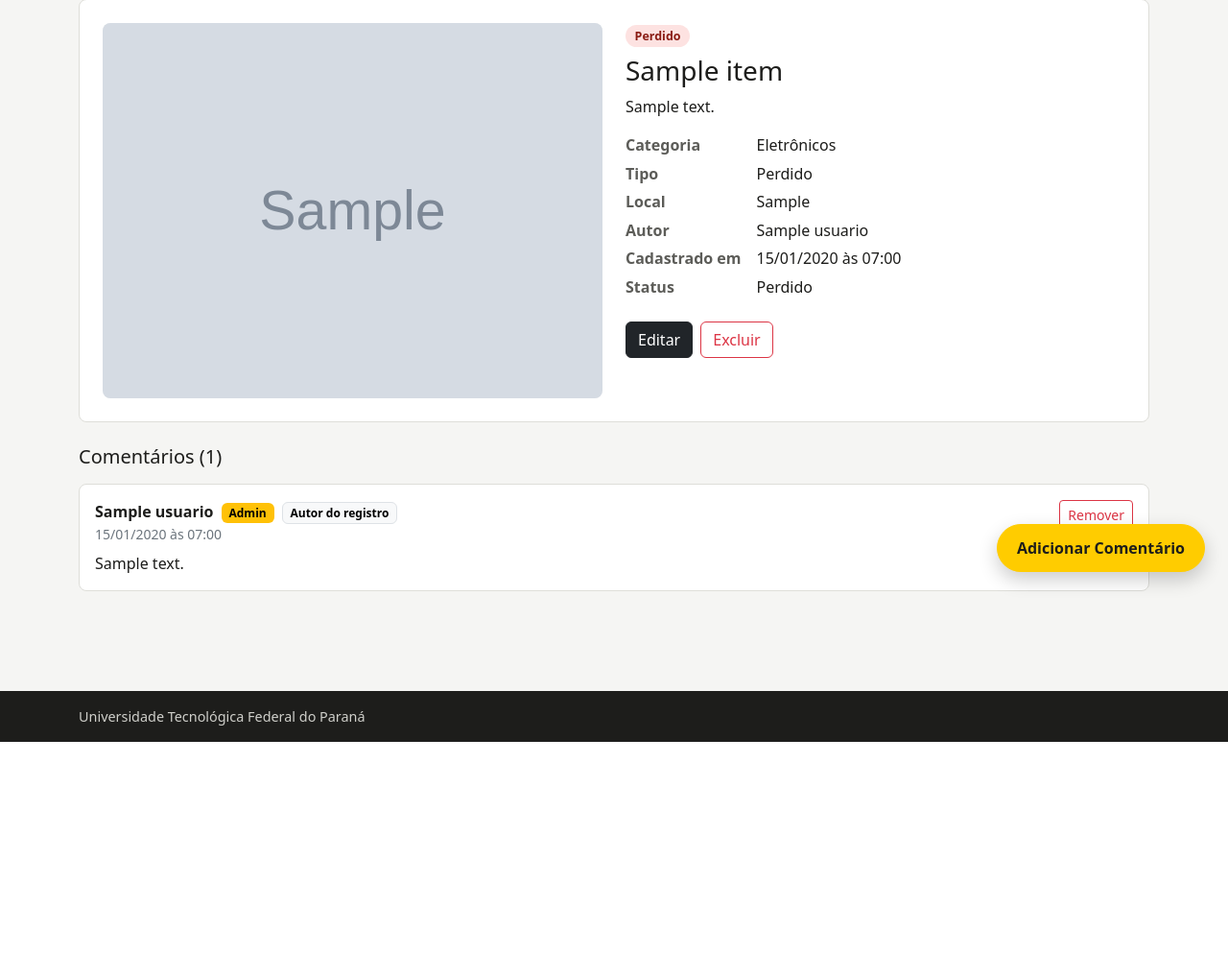
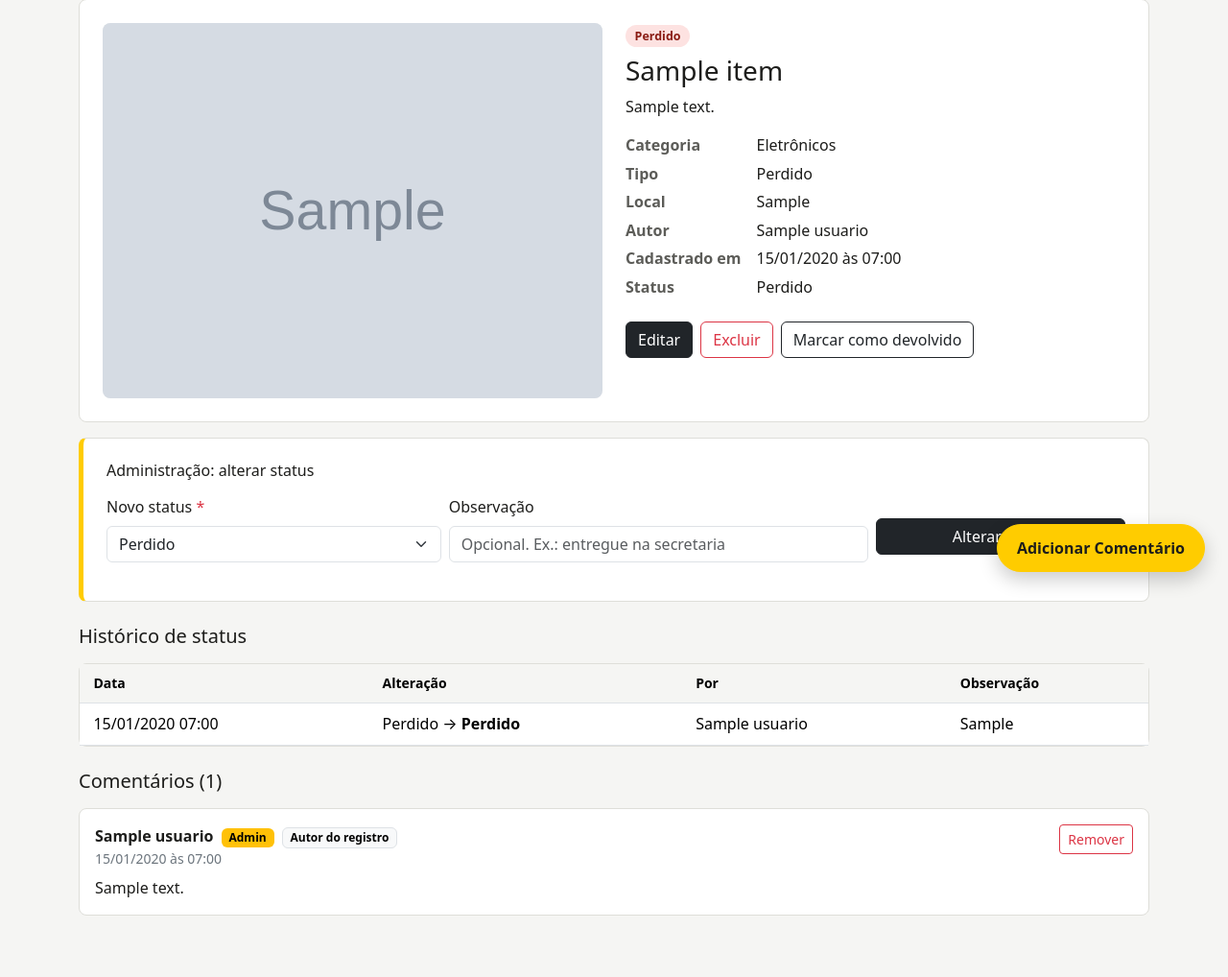
Before and after one commit to amand4morais/achados-perdidos-utfpr, a Django app: page /itens/1/ in a window 1280 px wide. Shown: the part 180-1198 px from the top of the page at 96% size. Before the commit the page ends 953 px from the top, so only its background shows below. Run offline with Django 5.2, Linux system fonts and the light colour scheme; a user stored in the database is signed in; tables that the repository leaves empty hold one stand-in row (values such as "Sample post"); grey boxes marked "Sample" are stand-in pictures.

Commit message:
adiciona alteracao de status e historico de mudanças

```diff
--- a/itens/forms.py
+++ b/itens/forms.py
@@ -96,3 +96,16 @@ class FormularioComentario(CamposBootstrapMixin, forms.ModelForm):
         if not texto:
             raise forms.ValidationError("Escreva alguma coisa antes de salvar.")
         return texto
+
+
+class FormularioStatus(CamposBootstrapMixin, forms.Form):
+    status = forms.ChoiceField(label="Novo status", choices=Item.Status.choices)
+    observacao = forms.CharField(
+        label="Observação",
+        required=False,
+        max_length=200,
+        widget=forms.TextInput(attrs={"placeholder": "Opcional. Ex.: entregue na secretaria"}),
+    )
+
+    def clean_observacao(self):
+        return " ".join(self.cleaned_data.get("observacao", "").split())
--- a/itens/models.py
+++ b/itens/models.py
@@ -1,5 +1,5 @@
 from django.conf import settings
-from django.db import models
+from django.db import models, transaction
 from django.db.models import Q
 from django.urls import reverse
 
@@ -74,6 +74,18 @@ class Item(models.Model):
             status_novo=self.status,
             observacao=observacao,
         )
+
+    def alterar_status(self, novo_status, usuario, observacao=""):
+        anterior = self.status
+        if anterior == novo_status:
+            return None
+        with transaction.atomic():
+            self.status = novo_status
+            self.save(update_fields=["status", "atualizado_em"])
+            return self.registrar_historico(usuario, anterior, observacao)
+
+    def pode_marcar_devolvido(self, usuario):
+        return self.pode_editar(usuario) and not self.esta_finalizado
 
     def pode_editar(self, usuario):
         return usuario.is_authenticated and usuario.pk == self.autor_id
--- a/itens/urls.py
+++ b/itens/urls.py
@@ -8,6 +8,8 @@ urlpatterns = [
     path("itens/<int:pk>/", views.detalhes, name="detalhes"),
     path("itens/<int:pk>/editar/", views.editar, name="editar"),
     path("itens/<int:pk>/excluir/", views.excluir, name="excluir"),
+    path("itens/<int:pk>/status/", views.alterar_status, name="alterar_status"),
+    path("itens/<int:pk>/devolvido/", views.marcar_devolvido, name="marcar_devolvido"),
     path("itens/<int:pk>/comentarios/", views.comentar, name="comentar"),
     path("comentarios/<int:pk>/excluir/", views.excluir_comentario, name="excluir_comentario"),
 ]
--- a/itens/views.py
+++ b/itens/views.py
@@ -6,7 +6,13 @@ from django.db import transaction
 from django.shortcuts import get_object_or_404, redirect, render
 from django.views.decorators.http import require_POST
 
-from .forms import FormularioComentario, FormularioEdicaoItem, FormularioFiltro, FormularioItem
+from .forms import (
+    FormularioComentario,
+    FormularioEdicaoItem,
+    FormularioFiltro,
+    FormularioItem,
+    FormularioStatus,
+)
 from .models import Comentario, Item
 
 ITENS_POR_PAGINA = 12
@@ -49,13 +55,16 @@ def novo_registro(request):
     return render(request, "itens/novo_registro.html", {"form": form})
 
 
-def renderizar_detalhes(request, item, form_comentario=None, abrir_modal=""):
+def renderizar_detalhes(request, item, form_comentario=None, form_status=None, abrir_modal=""):
     return render(request, "itens/detalhes.html", {
         "item": item,
         "pode_editar": item.pode_editar(request.user),
+        "pode_marcar_devolvido": item.pode_marcar_devolvido(request.user),
         "eh_admin": request.user.is_authenticated and request.user.eh_admin,
         "comentarios": item.comentarios.select_related("autor"),
+        "historico": item.historico.select_related("usuario"),
         "form_comentario": form_comentario or FormularioComentario(),
+        "form_status": form_status or FormularioStatus(initial={"status": item.status}),
         "abrir_modal": abrir_modal,
     })
 
@@ -122,3 +131,34 @@ def excluir(request, pk):
     item.delete()
     messages.success(request, "Registro excluído.")
     return redirect("inicio")
+
+
+@login_required
+@require_POST
+def alterar_status(request, pk):
+    item = get_object_or_404(Item.objects.select_related("autor"), pk=pk)
+    if not request.user.eh_admin:
+        raise PermissionDenied("Somente administradores podem alterar o status.")
+    form = FormularioStatus(request.POST)
+    if not form.is_valid():
+        return renderizar_detalhes(request, item, form_status=form)
+    novo_status = form.cleaned_data["status"]
+    if item.alterar_status(novo_status, request.user, form.cleaned_data["observacao"]):
+        messages.success(request, f"Status alterado para {item.get_status_display()}.")
+    else:
+        messages.info(request, "O item já estava com esse status.")
+    return redirect(f"{item.get_absolute_url()}#historico")
+
+
+@login_required
+@require_POST
+def marcar_devolvido(request, pk):
+    item = get_object_or_404(Item, pk=pk)
+    if not item.pode_editar(request.user):
+        raise PermissionDenied("Somente o autor pode marcar este item como devolvido.")
+    if item.esta_finalizado:
+        messages.info(request, "Este item já foi finalizado.")
+    else:
+        item.alterar_status(Item.Status.DEVOLVIDO, request.user, "Marcado como devolvido pelo autor")
+        messages.success(request, "Item marcado como devolvido.")
+    return redirect(item.get_absolute_url())
--- a/static/css/estilo.css
+++ b/static/css/estilo.css
@@ -260,6 +260,58 @@ a {
     }
 }
 
+.painel-admin {
+    border-left: 5px solid var(--amarelo);
+}
+
+.tabela-historico th,
+.tabela-historico td {
+    padding: .6rem .9rem;
+}
+
+.tabela-historico thead th {
+    background: var(--cinza-fundo);
+    font-weight: 600;
+    font-size: .875rem;
+}
+
+@media (max-width: 575.98px) {
+    .tabela-historico thead {
+        display: none;
+    }
+
+    .tabela-historico,
+    .tabela-historico tbody,
+    .tabela-historico tr,
+    .tabela-historico td {
+        display: block;
+        width: 100%;
+    }
+
+    .tabela-historico tr {
+        border-bottom: 1px solid var(--cinza-borda);
+        padding: .5rem 0;
+    }
+
+    .tabela-historico tr:last-child {
+        border-bottom: 0;
+    }
+
+    .tabela-historico td {
+        border: 0;
+        padding: .15rem .9rem;
+        display: flex;
+        gap: .75rem;
+    }
+
+    .tabela-historico td::before {
+        content: attr(data-rotulo);
+        flex: 0 0 6.5rem;
+        font-weight: 600;
+        color: #5c5c58;
+    }
+}
+
 .rodape {
     background: var(--preto);
     color: #cfcfca;
--- a/templates/itens/detalhes.html
+++ b/templates/itens/detalhes.html
@@ -40,11 +40,67 @@
                         <div class="d-flex flex-wrap gap-2">
                             <a href="{% url 'editar' item.pk %}" class="btn btn-dark">Editar</a>
                             <button type="button" class="btn btn-outline-danger" data-bs-toggle="modal" data-bs-target="#modal-excluir">Excluir</button>
+                            {% if pode_marcar_devolvido %}
+                                <form method="post" action="{% url 'marcar_devolvido' item.pk %}" data-confirmar="Confirmar que o item foi entregue ao dono?">
+                                    {% csrf_token %}
+                                    <button type="submit" class="btn btn-outline-dark">Marcar como devolvido</button>
+                                </form>
+                            {% endif %}
                         </div>
                     {% endif %}
                 </div>
             </div>
         </div>
+
+        {% if eh_admin %}
+            <section class="cartao painel-admin p-3 p-md-4 mt-3" aria-labelledby="titulo-painel-status">
+                <h2 class="h6 mb-3" id="titulo-painel-status">Administração: alterar status</h2>
+                <form method="post" action="{% url 'alterar_status' item.pk %}" novalidate>
+                    {% csrf_token %}
+                    <div class="row g-2 align-items-start">
+                        <div class="col-md-4">
+                            {% include "parciais/campo.html" with campo=form_status.status %}
+                        </div>
+                        <div class="col-md-5">
+                            {% include "parciais/campo.html" with campo=form_status.observacao %}
+                        </div>
+                        <div class="col-md-3 pt-md-4 mt-md-2">
+                            <button type="submit" class="btn btn-dark w-100">Alterar status</button>
+                        </div>
+                    </div>
+                </form>
+            </section>
+        {% endif %}
+
+        <section id="historico" class="mt-4" aria-labelledby="titulo-historico">
+            <h2 class="h5 mb-3" id="titulo-historico">Histórico de status</h2>
+            <div class="cartao">
+                <table class="table table-sm align-middle mb-0 tabela-historico">
+                    <thead>
+                        <tr>
+                            <th scope="col">Data</th>
+                            <th scope="col">Alteração</th>
+                            <th scope="col">Por</th>
+                            <th scope="col">Observação</th>
+                        </tr>
+                    </thead>
+                    <tbody>
+                        {% for registro in historico %}
+                            <tr>
+                                <td data-rotulo="Data"><time datetime="{{ registro.criado_em|date:'c' }}">{{ registro.criado_em|date:"d/m/Y H:i" }}</time></td>
+                                <td data-rotulo="Alteração">
+                                    <span>{% if registro.status_anterior %}{{ registro.get_status_anterior_display }} → {% endif %}<strong>{{ registro.get_status_novo_display }}</strong></span>
+                                </td>
+                                <td data-rotulo="Por"><span>{{ registro.usuario.nome|default:"Usuário removido" }}</span></td>
+                                <td data-rotulo="Observação"><span>{{ registro.observacao|default:"—" }}</span></td>
+                            </tr>
+                        {% empty %}
+                            <tr><td colspan="4" class="text-secondary">Nenhuma alteração registrada.</td></tr>
+                        {% endfor %}
+                    </tbody>
+                </table>
+            </div>
+        </section>
 
         <section id="comentarios" class="mt-4" aria-labelledby="titulo-comentarios">
             <h2 class="h5 mb-3" id="titulo-comentarios">Comentários ({{ comentarios|length }})</h2>
```
Also changed, not shown: itens/admin.py (+10 -0 lines).
